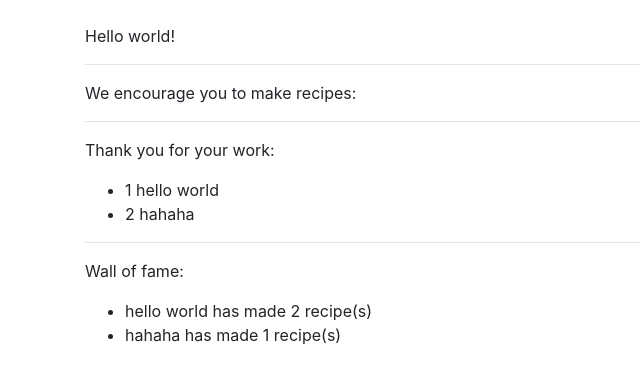
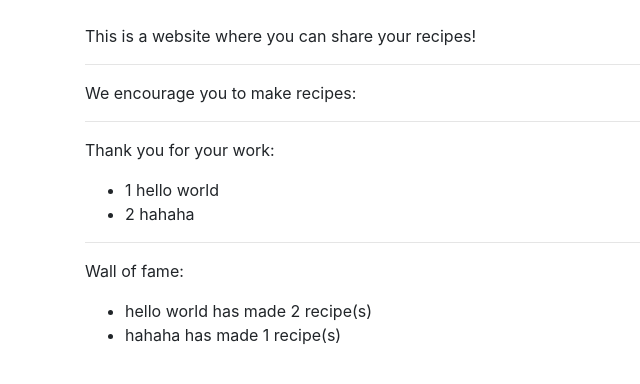
Before and after one commit to Redomy/Ostoskassi, a Flask app: page / in a window 1280 px wide. Shown: the part 56-440 px from the top of the page, without its empty margins (0-640 px from the left). Run offline with Flask 2, Linux system fonts and the light colour scheme; data comes from the database, SQL or seed files in the repository; some libraries are stand-ins or nearby versions.

Commit message:
index paremmaks

```diff
--- a/application/templates/index.html
+++ b/application/templates/index.html
@@ -2,7 +2,7 @@
 
 {% block body %}
   <p>
-    Hello world!
+    This is a website where you can share your recipes!
   </p>
   <hr>
   {% if has_no_recipes is defined %}
```
